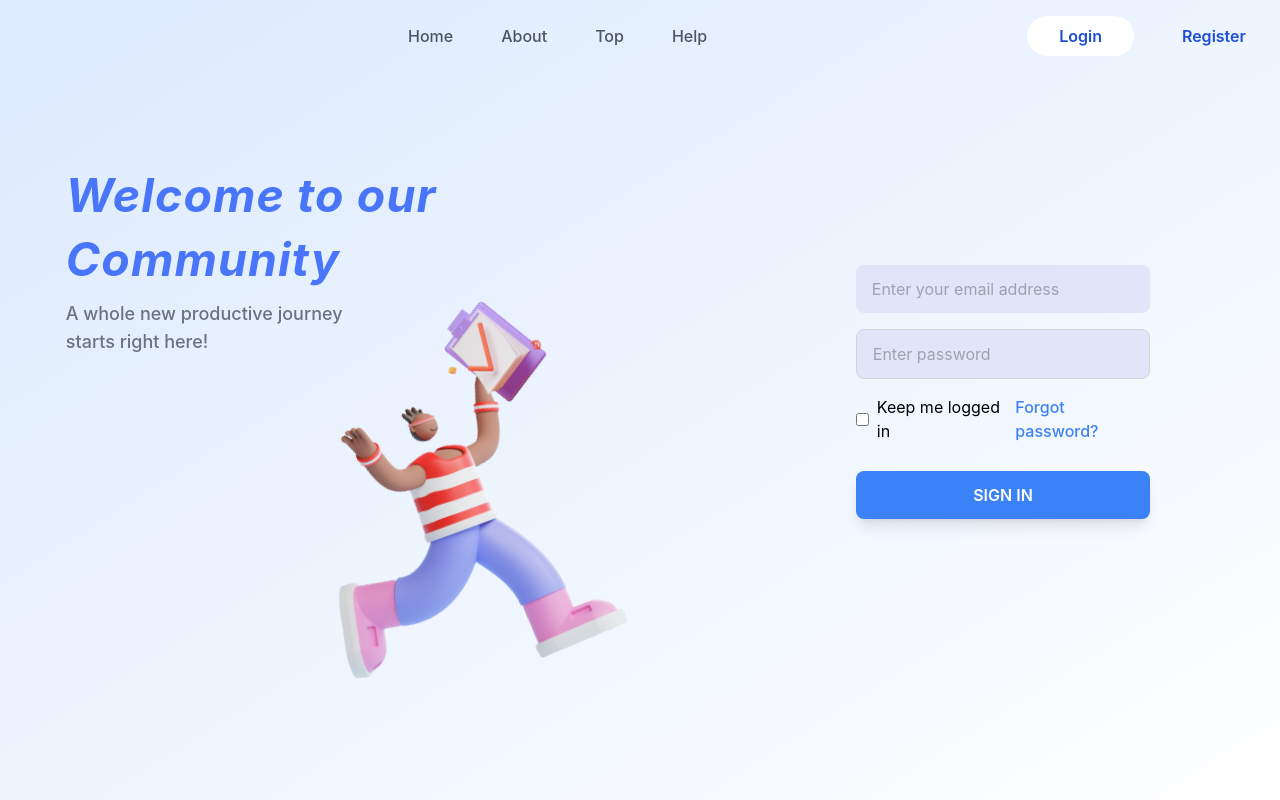
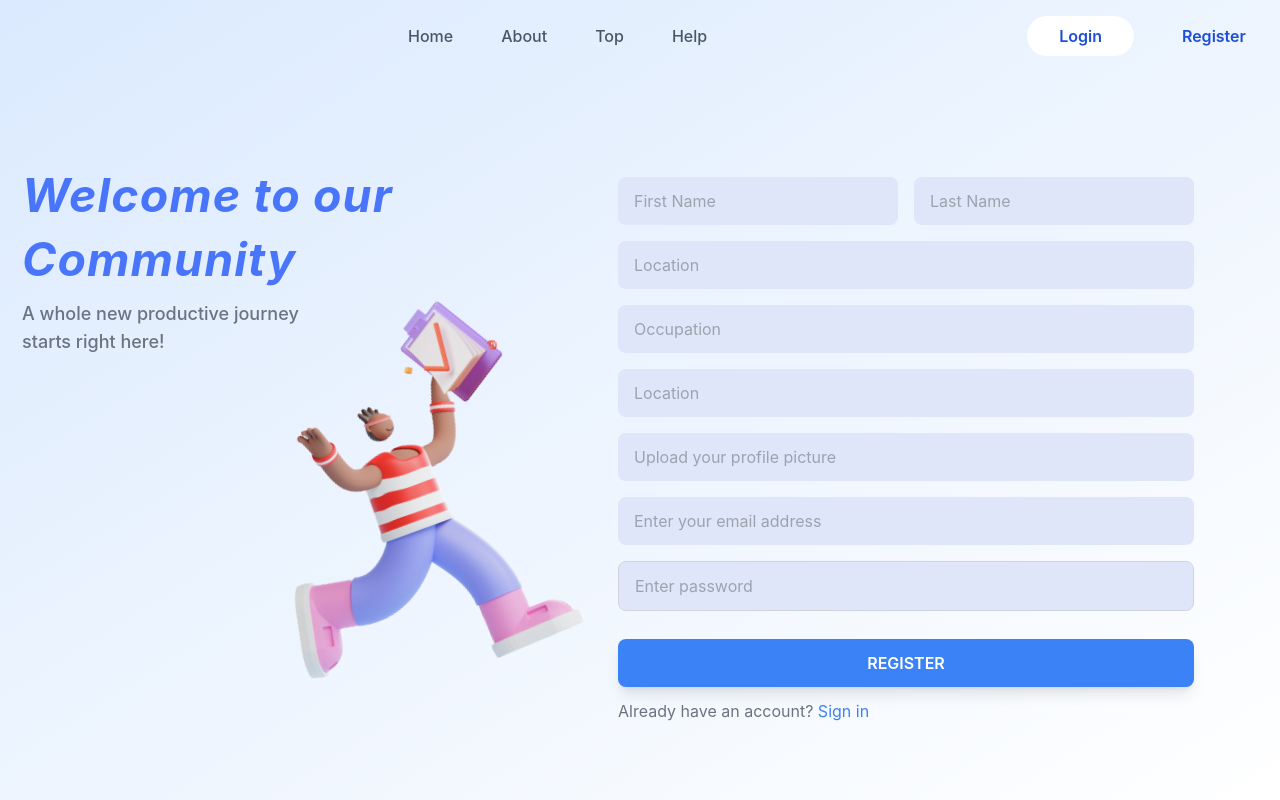
Before and after one commit to atharva-gadekar/Inter, a React (Create React App) app: page / in a window 1280 px wide. Built offline with nearby package versions, Linux system fonts and the light colour scheme.

Commit message:
Signup responsive

```diff
--- a/src/App.js
+++ b/src/App.js
@@ -9,7 +9,7 @@ function App() {
   return (
     <>
 
-     <Login/>
+     <Signup/>
     </>
   )
 
--- a/src/components/Signup.js
+++ b/src/components/Signup.js
@@ -6,14 +6,14 @@ function Signup() {
   return (
     <>
       <Navbar />
-      <div className="flex items-center justify-evenly h-screen  bg-gradient-to-br from-blue-100 to-white-400 overflow-y-hidden">
-        <div className="flex flex-col mt-20  ">
+      <div className="block lg:flex items-center justify-center lg:justify-evenly h-screen  bg-gradient-to-br from-blue-100 to-white-400 overflow-y-hidden">
+        <div className="block lg:flex flex-col mt-20  ">
           {/* headings and subheadings */}
-          <div className="-ml-16 ">
-            <h1 className="text-[2.9rem] tracking-wide leading-snug text-[#4875f9]  italic font-[670] ">
+          <div className="ml-0 lg:-ml-16">
+            <h1 className="text-4xl text-center lg:text-left lg:text-[2.9rem] tracking-wide leading-snug text-[#4875f9]  italic font-[670] ">
               Welcome to our <br /> Community
             </h1>
-            <h2 className="text-lg font-[500] text-gray-500 mt-2 mb-6 whitespace-pre-line">
+            <h2 className="text-center lg:text-left lg:text-lg font-[500] text-gray-500 mt-2 mb-6 whitespace-pre-line">
               A whole new productive journey <br /> starts right here!
             </h2>
           </div>
@@ -21,7 +21,7 @@ function Signup() {
           {/* image */}
           <div className="relative">
             <img
-              className="w-[80%] transform -rotate-[20deg] ml-32 mt-[-4rem]"
+              className="lg:w-[80%] mt-10 mr-auto ml-auto lg:ml-32 lg:mt-[-4rem] transform -rotate-[20deg]"
               src={image}
               alt="Login Image"
             />
@@ -29,9 +29,11 @@ function Signup() {
         </div>
 
         {/* form begins here */}
-
-        <form className="flex flex-col gap-4 mt-[7.25rem] ">
-          <div className="flex gap-4">
+        {
+          /* ml-auto mt-4 lg:mt-0 mr-auto lg:w-[23%] flex justify-center lg:block lg:ml-[17.5rem] lg:mr-0 */
+        }
+        <form className="flex flex-col gap-4 w-[340px] lg:w-auto mt-4 lg:mt-[7.25rem] ml-auto mr-auto lg:ml-0 justify-center mb-4 lg:mr-0">
+          <div className="flex gap-4 lg:w-auto">
             <div className="flex flex-col">
               <input
                 type="text"
@@ -91,11 +93,11 @@ function Signup() {
           </div>
           <button
             type="submit"
-            className="w-full mt-3 px-4 py-3 bg-blue-500 text-white font-semibold rounded-lg shadow-lg"
+            className="w-full mt-3 px-4 py-3 bg-blue-500 text-white font-semibold rounded-lg shadow-lg "
           >
             REGISTER
           </button>
-          <p className="text-left mt-0 text-gray-500">
+          <p className="text-left -mt-1 text-gray-500">
             Already have an account?{" "}
             <a href="#" className="text-blue-500">
               Sign in
```
